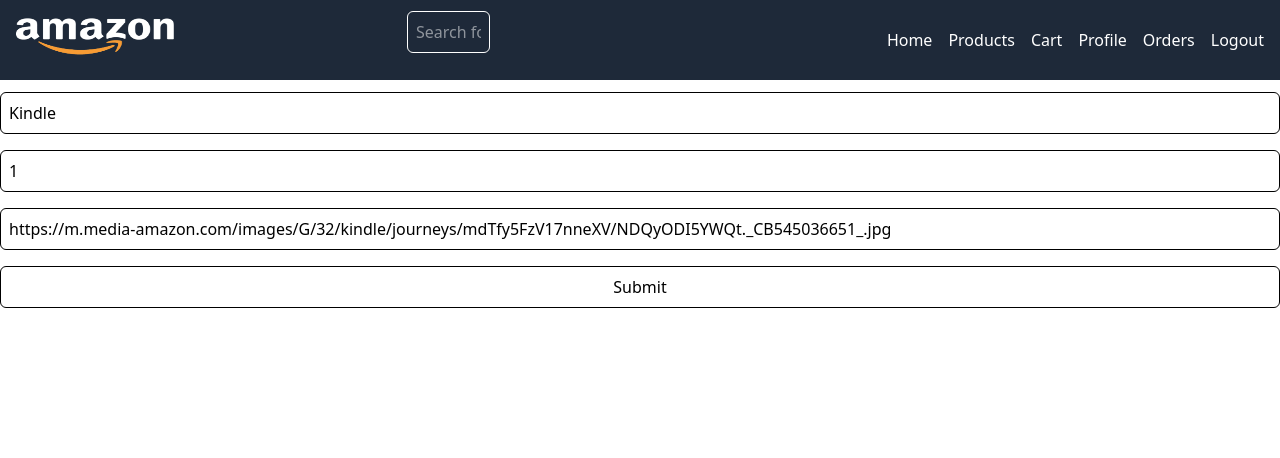
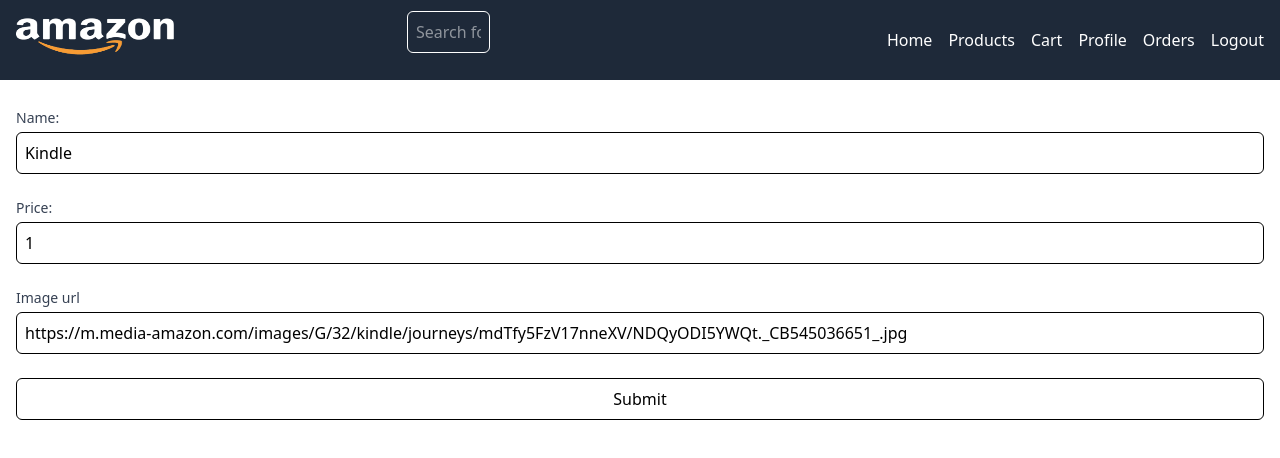
Before and after one commit to Lucasbritx/amazon-retail-web, a Next.js app: page /newProduct in a window 1280 px wide. Shown: the top 458 px of the page. Built offline with nearby package versions, Linux system fonts and the light colour scheme.

Commit message:
styling new product page

```diff
--- a/src/app/newProduct/page.tsx
+++ b/src/app/newProduct/page.tsx
@@ -60,14 +60,14 @@
   console.log(watch("name"));
 
   return (
-    <form className="container flex flex-col" onSubmit={handleSubmit(onSubmit)}>
-      <Input {...register("name")} />
+    <form className="flex flex-col p-4 gap-2" onSubmit={handleSubmit(onSubmit)}>
+      <Input label="Name:" {...register("name")} />
       {errors.name?.type === "required" && (
         <span className="text-red-500">Name is required</span>
       )}
-      <Input type="number" {...register("price")} />
+      <Input label="Price:" type="number" {...register("price")} />
       {errors.price && <span className="text-red-500">Price is required</span>}
-      <Input {...register("img")} />
+      <Input label="Image url" {...register("img")} />
       {errors.img && <span className="text-red-500">Image is required</span>}
 
       <Button type="submit">Submit</Button>
```
